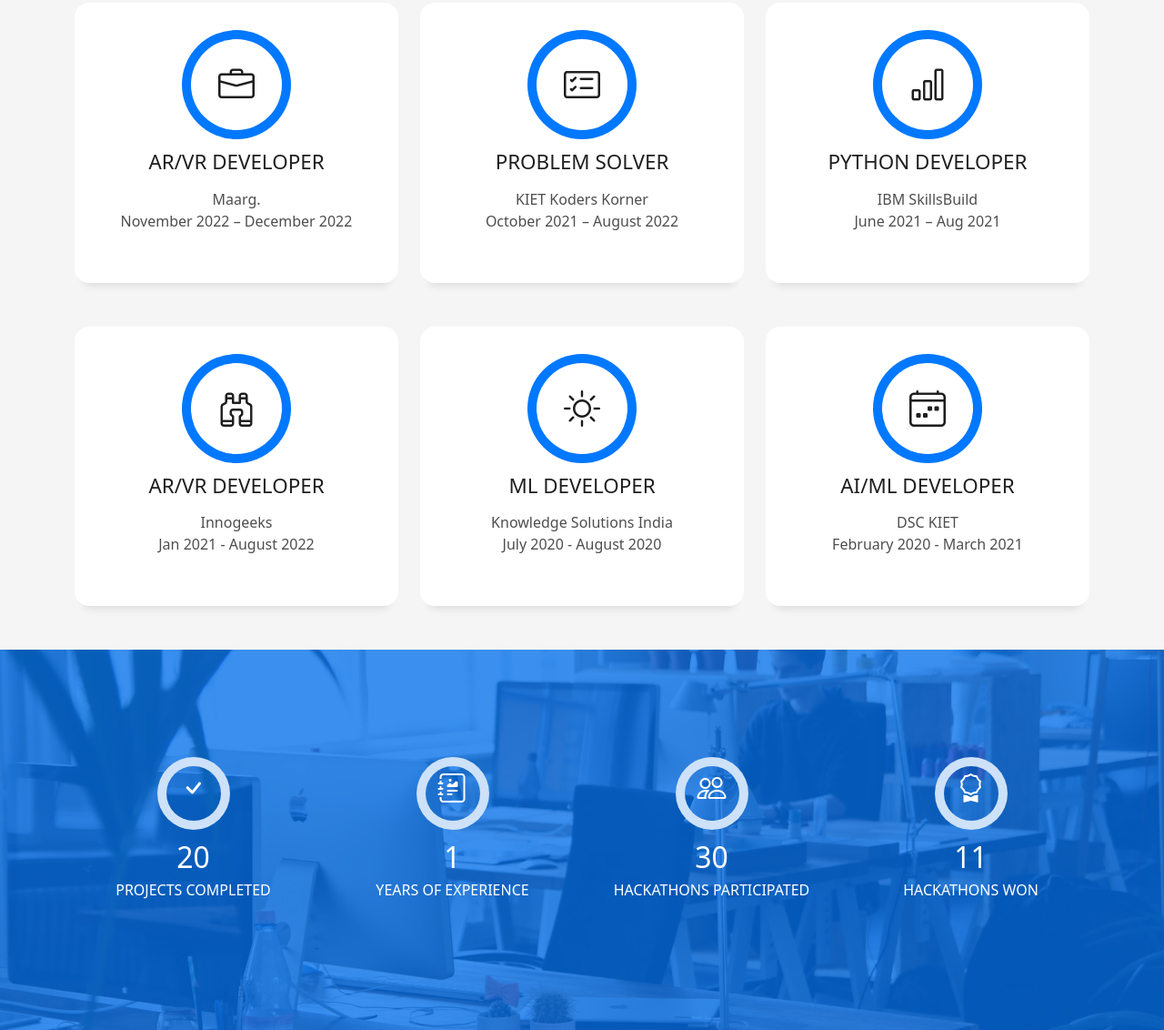
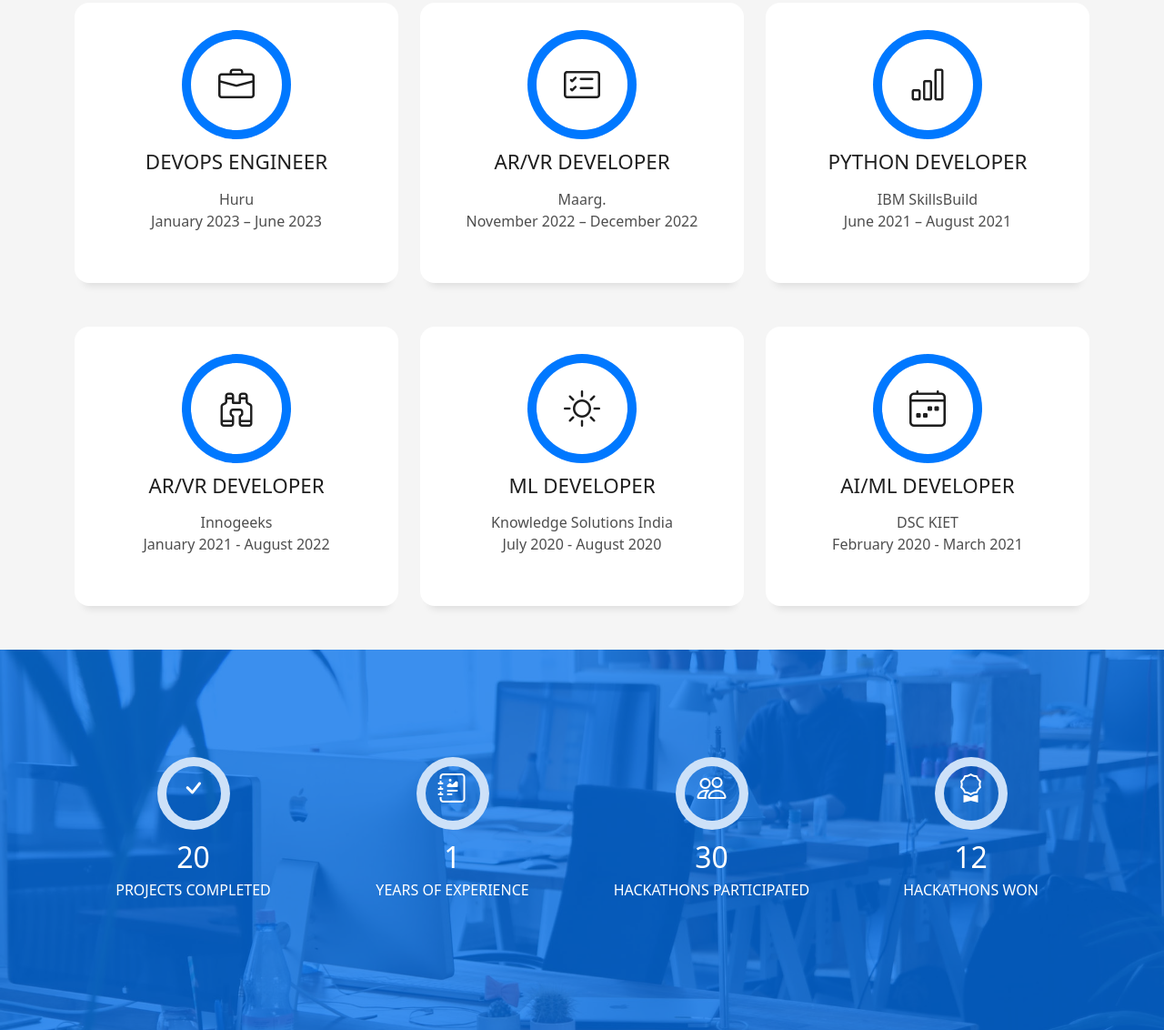
Before and after one commit to gh4abhi/Web-Portfolio, a plain HTML site: page index.html in a window 1280 px wide. Shown: the part 1834-2966 px from the top of the page at 91% size. Drawn offline with Linux system fonts and the light colour scheme.

Commit message:
Updated Potfolio.

```diff
--- a/index.html
+++ b/index.html
@@ -181,10 +181,10 @@
             <span class="ico-circle"><i class="bi bi-briefcase"></i></span>
           </div>
           <div class="service-content">
-            <h2 class="s-title">AR/VR Developer</h2>
+            <h2 class="s-title">DevOps Engineer</h2>
             <p class="s-description text-center">
-              Maarg.<br>
-              November 2022 – December 2022
+              Huru<br>
+              January 2023 – June 2023
             </p>
             <p class="s-description text-center">
             </p>
@@ -197,10 +197,10 @@
             <span class="ico-circle"><i class="bi bi-card-checklist"></i></span>
           </div>
           <div class="service-content">
-            <h2 class="s-title">Problem Solver</h2>
+            <h2 class="s-title">AR/VR Developer</h2>
             <p class="s-description text-center">
-              KIET Koders Korner<br>
-              October 2021 – August 2022
+              Maarg.<br>
+              November 2022 – December 2022
             </p>
             <p class="s-description text-center">
             </p>
@@ -216,7 +216,7 @@
             <h2 class="s-title">Python Developer</h2>
             <p class="s-description text-center">
               IBM SkillsBuild<br>
-              June 2021 – Aug 2021
+              June 2021 – August 2021
             </p>
             <p class="s-description text-center">
             </p>
@@ -232,7 +232,7 @@
             <h2 class="s-title">AR/VR Developer</h2>
             <p class="s-description text-center">
               Innogeeks<br>
-              Jan 2021 - August 2022
+              January 2021 - August 2022
             </p>
           </div>
         </div>
@@ -314,7 +314,7 @@
                 <span class="ico-circle"><i class="bi bi-award"></i></span>
               </div>
               <div class="counter-num">
-                <p data-purecounter-start="0" data-purecounter-end="11" data-purecounter-duration="1" class="counter purecounter"></p>
+                <p data-purecounter-start="0" data-purecounter-end="12" data-purecounter-duration="1" class="counter purecounter"></p>
                 <span class="counter-text">HACKATHONS WON</span>
               </div>
             </div>
@@ -339,7 +339,7 @@
             </div>
           </div>
         </div>
-        <!-- <div class="row">
+        <div class="row">
           <div class="col-md-4">
             <div class="work-box">
               <a href="assets/img/work-1.jpg" data-gallery="portfolioGallery" class="portfolio-lightbox">
@@ -421,7 +421,7 @@
                 </div>
               </div>
             </div>
-          </div> -->
+          </div>
           <div class="col-md-4">
             <div class="work-box">
               <a href="assets/img/work-4.jpg" data-gallery="portfolioGallery" class="portfolio-lightbox">
```
